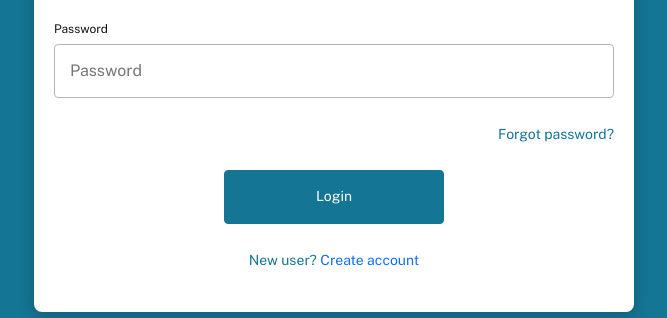
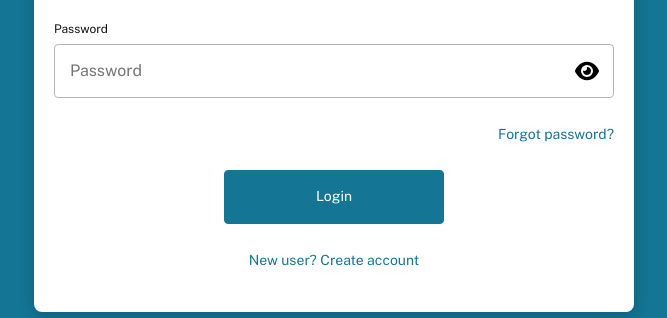
Before and after one commit to kavitapatel21/HVSS-local, a React (Create React App) app: page /login in a window 1280 px wide. Shown: the part 388-706 px from the top of the page, without its empty margins (306-973 px from the left). Built offline with nearby package versions, Linux system fonts and the light colour scheme.

Commit message:
- Added the structure for password Hide & Show for login & signup screens.

```diff
--- a/src/assets/scss/style.scss
+++ b/src/assets/scss/style.scss
@@ -98,6 +98,9 @@ button{
     line-height: normal;
     color: var(--primary);
     letter-spacing: 0px;
+    .highlight{
+        color: var(--primary);
+    }
 }
 .label-title{
     font-size: 12px;
@@ -225,4 +228,7 @@ button{
 }
 .error-message{
     color: red;
+    text-align: left;
+    font-size: 11px;
+    margin-top: 4px;
 }
--- a/src/components/Login.js
+++ b/src/components/Login.js
@@ -1,5 +1,6 @@
 import { Formik, Form, Field } from 'formik';
 import { Link } from 'react-router-dom';
+import PasswordShow from '../assets/images/password-show.svg';
 
 const Login = () => {
     return (
@@ -59,14 +60,18 @@ const Login = () => {
                 </div>
                 <div className='form-group mb-4'>
                   <label htmlFor="password" className='label-title mb-2 d-block w-100 text-left'>Password</label>
+                  <div className='position-relative'>
+                    <img src={PasswordShow} className='ico_float right c-pointer' alt='Password' />
                     <Field
                       type="password"
                       name="password"
+                      className="pe-5"
                       placeholder="Password"
                       onChange={handleChange}
                       onBlur={handleBlur}
                       value={values.password}
                     />
+                  </div>
                   {errors.password && touched.password && <div className="error-message">{errors.password}</div>}
                 </div>
                 <div className='text-end mb-4'>
@@ -84,7 +89,7 @@ const Login = () => {
                   </button>
                 </div>
                 <div className='text-center'>
-                  <span className='regular-title c-pointer'>New user? <Link to="/register">Create account</Link></span>
+                  <span className='regular-title c-pointer'>New user? <Link to="/register" className='highlight'>Create account</Link></span>
                 </div>
               </Form>
             )}
--- a/src/components/Register.js
+++ b/src/components/Register.js
@@ -2,6 +2,7 @@ import { Formik, Form, Field, ErrorMessage  } from 'formik';
 import {Row, Col} from 'react-bootstrap';
 import * as Yup from 'yup';
 import { Link } from 'react-router-dom';
+import PasswordShow from '../assets/images/password-show.svg';
 
 
 const validationSchema = Yup.object({
@@ -66,11 +67,14 @@ const Register = () => {
                 <Col md={12}>
                   <div className='form-group mb-4'>
                     <label htmlFor="password" className='label-title mb-2 d-block w-100 text-left'>Password</label>
-                    <Field
-                      type="password"
-                      name="password"
-                      placeholder="Password"
-                    />
+                    <div className='position-relative'>
+                      <img src={PasswordShow} className='ico_float right c-pointer' alt='Password' />
+                      <Field
+                        type="password"
+                        name="password"
+                        placeholder="Password"
+                      />
+                    </div>
                     <ErrorMessage name="password" component="div" className="error-message" />
                   </div>
                 </Col>
@@ -81,7 +85,7 @@ const Register = () => {
                 </button>
               </div>
               <div className='text-center'>
-                <span className='regular-title c-pointer'>Already a user?<Link to="/login">Login</Link></span>
+                <span className='regular-title c-pointer'>Already a user? <Link to="/login" className='highlight'>Login</Link></span>
               </div>
             </Form>
           </Formik>
```
Lines whose indentation alone changed are shown as unchanged.
